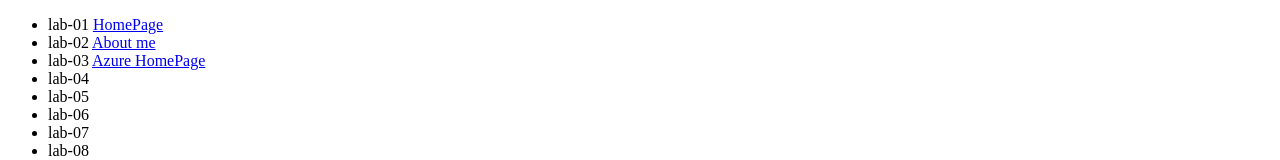
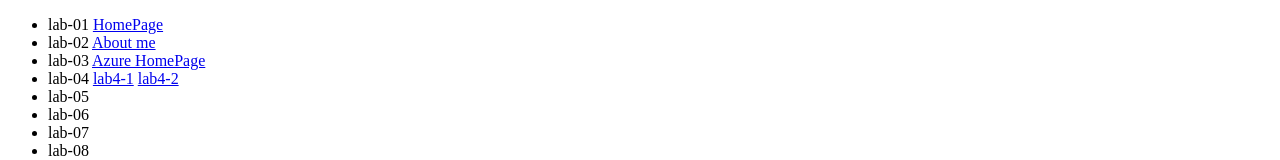
Before and after one commit to hebronMelles/wap, a plain HTML site: page index.html in a window 1280 px wide. Shown: the part 276-436 px from the top of the page. Drawn offline with Linux system fonts and the light colour scheme; files whose address does not match are found by name.

Commit message:
updated homepage

```diff
--- a/index.html
+++ b/index.html
@@ -26,8 +26,9 @@
       </li>
       <li>lab-02 <a href="/wap/lab2/index.html">About me</a></li>
       <li>lab-03 <a href="./lab3/index.html">Azure HomePage</a></li>
-      <li>lab-04 <a href="/wap/lab4/index.html"></a> <br>
-      <a href="/wap/lab4-2/index.html"></a></li>
+      <li>lab-04 <a href="/wap/lab4/index.html">lab4-1</a> <span>
+        <a href="/wap/lab4-2/index.html">lab4-2</a></li>
+      </span>
       <li>lab-05</li>
       <li>lab-06</li>
       <li>lab-07</li>
```
